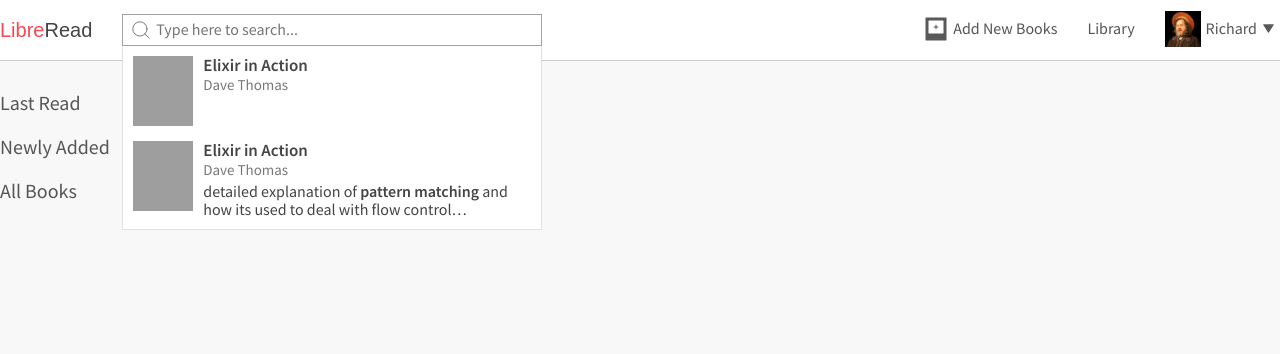
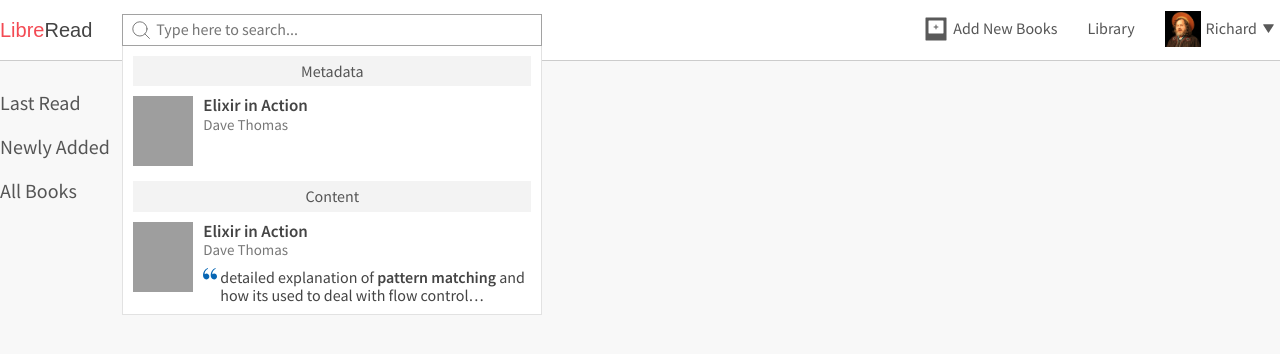
Before and after one commit to trybeapps/server, a Flask app: template templates/home.html in a window 1280 px wide. Shown: the top 354 px of the page. Run offline with Flask 2, Linux system fonts and the light colour scheme; the template is opened without the code that fills it, so the values that code supplies are empty; some libraries are stand-ins or nearby versions; some web fonts are replaced; grey boxes are pictures that could not be loaded.

Commit message:
metadata and content search design

```diff
--- a/app.py
+++ b/app.py
@@ -166,6 +166,8 @@ def upload_file():
                   'thedata': pdf_data,
                   'title': book.title,
                   'author': book.author,
+                  'url': book.url,
+                  'cover': book.cover,
                   'page': 1,
               })
 
--- a/static/css/_scss/style.scss
+++ b/static/css/_scss/style.scss
@@ -92,6 +92,13 @@ header {
       margin-bottom: 0;
     }
 
+    .atc-c,.atc-m {
+      margin-bottom: 10px;
+      background: #f3f3f3;
+      padding: 6px 10px;
+      text-align: center;
+    }
+
     a {
       display: block;
       width: 100%;
@@ -119,10 +126,19 @@ header {
     }
 
     .atc-b-full-text {
+      width: 328px;
+      margin-top: 9px;
+      overflow: hidden;
+
+      svg {
+        float: left;
+      }
+
       p {
-        width: 328px;
-        margin: 4px 0 0 0;
+        float: left;
+        width: 311px;
         color: #444444;
+        margin: 0 0 0 3px;
 
         em {
           font-style: normal;
--- a/static/css/style.css
+++ b/static/css/style.css
@@ -472,6 +472,11 @@ header {
     padding: 0; }
     .autocomplete .atc-style:last-child {
       margin-bottom: 0; }
+    .autocomplete .atc-style .atc-c, .autocomplete .atc-style .atc-m {
+      margin-bottom: 10px;
+      background: #f3f3f3;
+      padding: 6px 10px;
+      text-align: center; }
     .autocomplete .atc-style a {
       display: block;
       width: 100%;
@@ -488,13 +493,20 @@ header {
       .autocomplete .atc-style .atc-b-info .atc-b-author {
         font-size: 15px;
         color: #777777; }
-    .autocomplete .atc-style .atc-b-full-text p {
+    .autocomplete .atc-style .atc-b-full-text {
       width: 328px;
-      margin: 4px 0 0 0;
-      color: #444444; }
-      .autocomplete .atc-style .atc-b-full-text p em {
-        font-style: normal;
-        font-weight: bold; }
+      margin-top: 9px;
+      overflow: hidden; }
+      .autocomplete .atc-style .atc-b-full-text svg {
+        float: left; }
+      .autocomplete .atc-style .atc-b-full-text p {
+        float: left;
+        width: 311px;
+        color: #444444;
+        margin: 0 0 0 3px; }
+        .autocomplete .atc-style .atc-b-full-text p em {
+          font-style: normal;
+          font-weight: bold; }
 
 .library-btn, .upload-btn {
   float: right;
--- a/templates/home.html
+++ b/templates/home.html
@@ -21,7 +21,8 @@
           </svg>
           <input type="text" id="search" placeholder="Type here to search...">
           <div class="autocomplete">
-            <ul class="atc-style">
+            <ul class="atc-style atc-metadata">
+              <div class="atc-m">Metadata</div>
               <li>
                 <a href="/b/Elixir_in_Action.pdf" alt="Elixir.book">
                   <img src="/b/cover/Elixir.book-001-000.png" width="60px" height="70px">
@@ -32,7 +33,8 @@
                 </a>
               </li>
             </ul>
-            <ul class="atc-style">
+            <ul class="atc-style atc-content">
+              <div class="atc-c">Content</div>
               <li>
                 <a href="/b/Elixir_in_Action.pdf" alt="Elixir.book">
                   <img src="/b/cover/Elixir.book-001-000.png" width="60px" height="70px">
@@ -40,6 +42,10 @@
                     <div class="atc-b-title">Elixir in Action</div>
                     <div class="atc-b-author">Dave Thomas</div>
                     <div class="atc-b-full-text">
+                      <svg width="14" height="12" viewBox="0 0 14 12" xmlns="http://www.w3.org/2000/svg">
+                        <title>Shape</title>
+                        <path d="M2.646 2.679C1.609 3.975 1.459 5.28 1.764 6.195c1.151-.914 2.751-.723 3.726.188.984.92 1.069 2.536.44 3.582a2.88 2.88 0 0 1-2.49 1.411C1.082 11.376 0 9.298 0 6.966 0 5.454.386 4.098 1.157 2.9 1.93 1.701 3.094.735 4.652 0l.419.816c-.94.397-1.75 1.018-2.425 1.863zm7.672 0C9.281 3.975 9.132 5.28 9.436 6.195c.515-.397 1.073-.595 1.676-.595C12.697 5.6 14 6.656 14 8.488c0 1.685-1.293 2.888-2.888 2.888-2.356 0-3.44-2.078-3.44-4.41 0-1.513.386-2.869 1.158-4.067C9.602 1.701 10.766.735 12.324 0l.42.816c-.941.397-1.75 1.018-2.426 1.863z" fill="#0766B4" fill-rule="evenodd"/>
+                      </svg>
                       <p>detailed explanation of <em>pattern matching</em> and how its used to deal with flow control…</p>
                     </div>
                   </div>
```
Also changed, not shown: static/images/quote_icon.svg (added).
